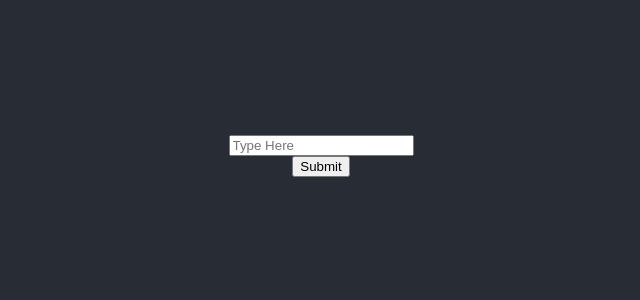
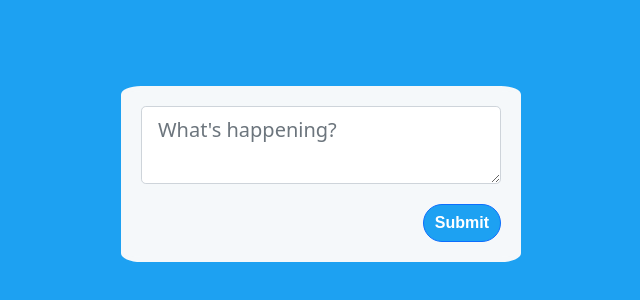
Before and after one commit to clkcompton/sentiment-check, a React (Create React App) app: page / in a window 1280 px wide. Shown: the part 218-518 px from the top of the page, without its empty margins (319-959 px from the left). Built offline with nearby package versions, Linux system fonts and the light colour scheme.

Commit message:
imported bootstrap-react library and added styling

```diff
--- a/package.json
+++ b/package.json
@@ -6,7 +6,9 @@
     "@testing-library/jest-dom": "^5.14.1",
     "@testing-library/react": "^11.2.7",
     "@testing-library/user-event": "^12.8.3",
+    "bootstrap": "^5.0.2",
     "react": "^17.0.2",
+    "react-bootstrap": "^2.0.0-beta.4",
     "react-dom": "^17.0.2",
     "react-scripts": "4.0.3",
     "vader-sentiment": "^1.1.3",
--- a/src/App.css
+++ b/src/App.css
@@ -1,9 +1,9 @@
 .App {
-  text-align: center;
+  text-align: right;
 }
 
 .App-header {
-  background-color: #282c34;
+  background-color: #1DA1F2;
   min-height: 100vh;
   display: flex;
   flex-direction: column;
@@ -12,3 +12,33 @@
   font-size: calc(10px + 2vmin);
   color: white;
 }
+
+.textForm {
+  background-color: #F5F8FA;
+  border-width: thick;
+  border-color: #F5F8FA;
+  border-style: solid;
+  border-radius: 5%;
+  padding: 15px;
+  width: 400px;
+  margin: 50px;
+}
+
+.formLabel {
+  font-size: medium;
+  color: #1DA1F2;
+}
+
+.formTextarea {
+  height: 900px;
+}
+
+.formSubmitButton {
+  padding-left: 11px;
+  padding-right: 11px;
+  font-size: medium;
+  font-family: Arial, Helvetica, sans-serif;
+  font-weight: bold;
+  background-color: #1DA1F2;
+  border-radius: 20px;
+}
--- a/src/App.js
+++ b/src/App.js
@@ -1,4 +1,7 @@
 import logo from './logo.svg';
+import Button from 'react-bootstrap/Button';
+import Form from 'react-bootstrap/Form'
+import 'bootstrap/dist/css/bootstrap.min.css';
 import vader from 'vader-sentiment';
 import React, {useState} from 'react';
 import './App.css';
@@ -22,12 +25,16 @@ function App() {
     <div className="App">
       <header className="App-header">
 
-
-        <input value={userInput} onChange={handleChange} placeholder="Type Here"></input>
-        <button onClick={findSentimentScore}>Submit</button>
+        <Form className="textForm">
+          <Form.Group className="mb-3" controlId="formTextarea">
+            {/* <Form.Label className="formLabel">What would you like to say?</Form.Label> */}
+            <Form.Control as='textarea' size="lg" value={userInput} onChange={handleChange} placeholder="What's happening?"></Form.Control>
+          </Form.Group>
+          <Button className="formSubmitButton" variant="primary" onClick={findSentimentScore}>Submit</Button>
+        </Form>
         <p>
-          {sentimentScore}
-          {console.log(userInput)}
+            {sentimentScore}
+            {console.log(userInput)}
         </p>
       </header>
     </div>
```
Also changed, not shown: 1 other file (tests, documents, lock files or other folders).
